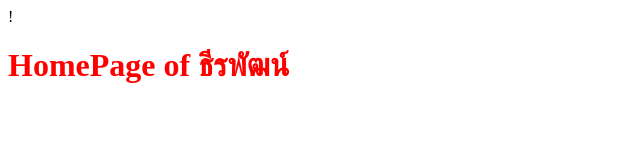
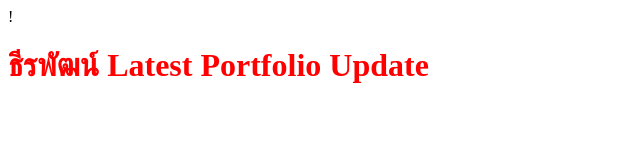
Before and after one commit to teeraphat5424/git-local-remote, a plain HTML site: page index.html in a window 1280 px wide. Shown: the whole page, without its empty margins (0-640 px from the left). Drawn offline with Linux system fonts and the light colour scheme.

Commit message:
Update index.html

```diff
--- a/index.html
+++ b/index.html
@@ -6,6 +6,6 @@
     <link rel="stylesheet" href="styles.css">
 </head>
 <body>
-    <h1>HomePage of ธีรพัฒน์</h1>
+    <h1>ธีรพัฒน์ Latest Portfolio Update</h1>
 </body>
 </html>
```
